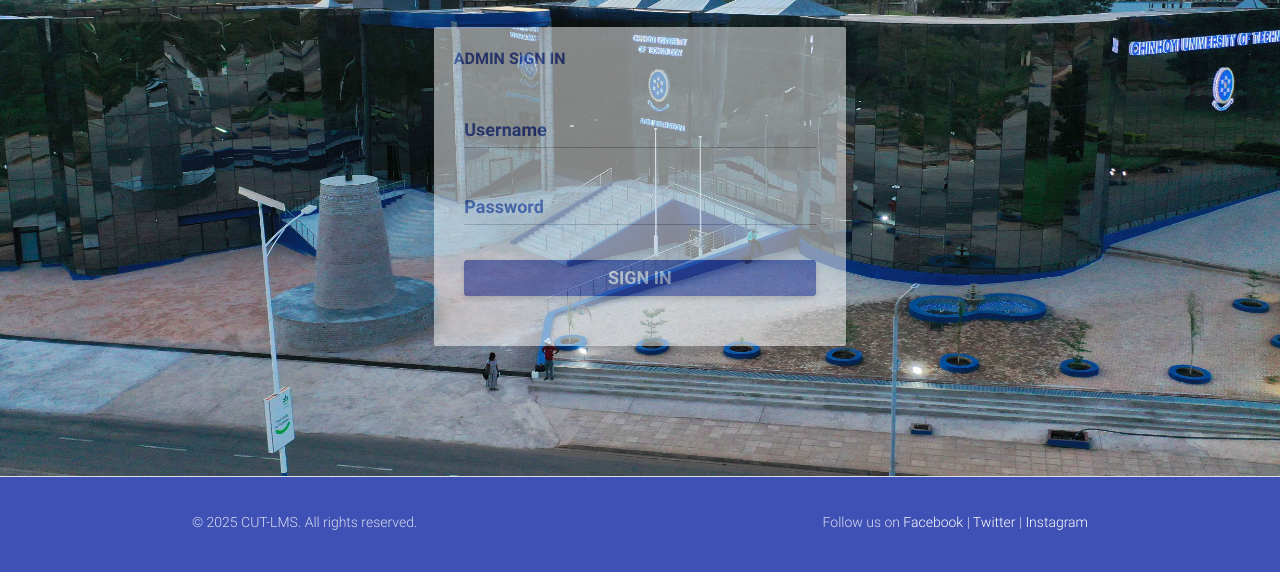
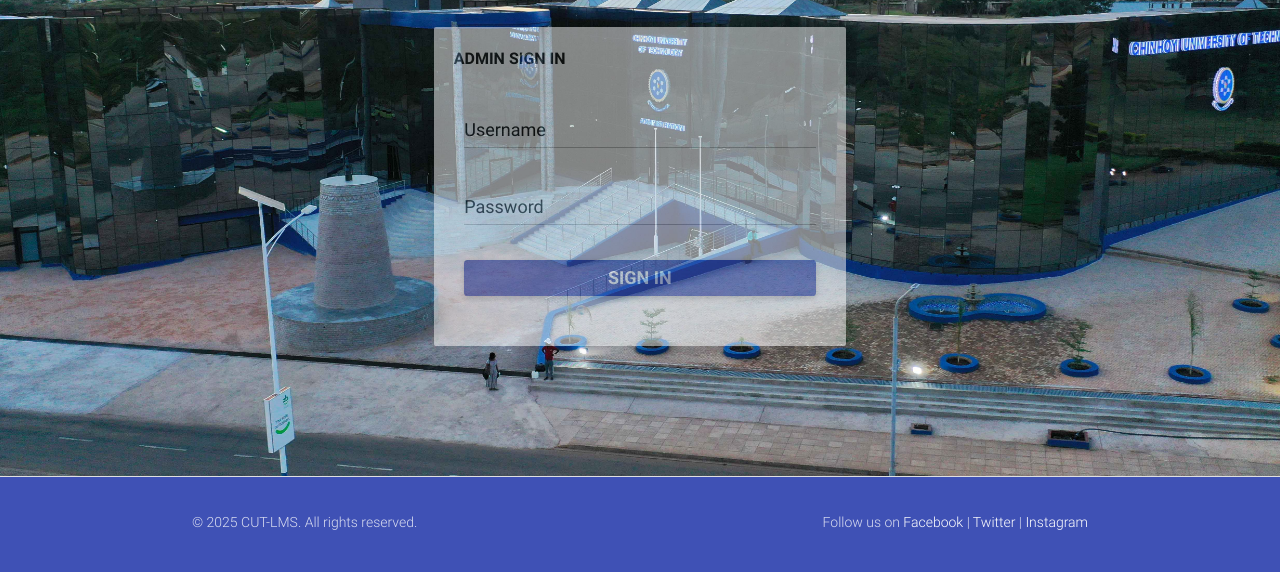
Before and after one commit to Sitholezw/cut-lms, a PHP site: page /admin/ in a window 1280 px wide. Shown: the part 228-800 px from the top of the page. Run offline with PHP 8.4, Linux system fonts and the light colour scheme.

Commit message:
Update sign-in page styles for improved readability and consistency

```diff
--- a/admin/index.php
+++ b/admin/index.php
@@ -85,18 +85,18 @@
                     <div class="col s12 m8 l6 offset-l3 offset-m2" style="opacity: 0.5;">
                         <div class="card white darken-2" style="box-shadow: 0 4px 8px rgba(0, 0, 0, 0.1);">
                             <div class="card-content" style="opacity:1">
-                                <span class="card-title" style="opacity:1;  color: #3f51b5;font-weight: bold;font-size: 16px">Admin Sign In</span>
+                                <span class="card-title" style="opacity:1;  color: rgb(18, 18, 19);font-weight: bold;font-size: 16px">Admin Sign In</span>
                                 <div class="row" style="color: #000000; font-weight: bold;">
                                     <form class="col s12" name="signin" method="post">
                                         <div class="input-field col s12">
                                             <input id="username" type="text" name="username" class="validate"
                                                 autocomplete="off" required style="font-size: 18px; font-weight: bold; color: #000;">
-                                            <label for="email" style="font-size: 18px; font-weight: bold; color: #3f51b5;">Username</label>
+                                            <label for="email" style="font-size: 18px; font-weight: normal; color:rgb(18, 18, 19);">Username</label>
                                         </div>
                                         <div class="input-field col s12">
                                             <input id="password" type="password" class="validate" name="password"
                                                 autocomplete="off" required style="font-size: 18px; font-weight: bold; color: #000;">
-                                            <label for="password" style="font-size: 18px; font-weight: bold; color: #3f51b5;">Password</label>
+                                            <label for="password" style="font-size: 18px; font-weight: normal; color:rgb(18, 18, 19);">Password</label>
                                         </div>
                                         <div class="col s12 right-align m-t-sm">
                                             <input type="submit" name="signin" value="Sign in"
```
